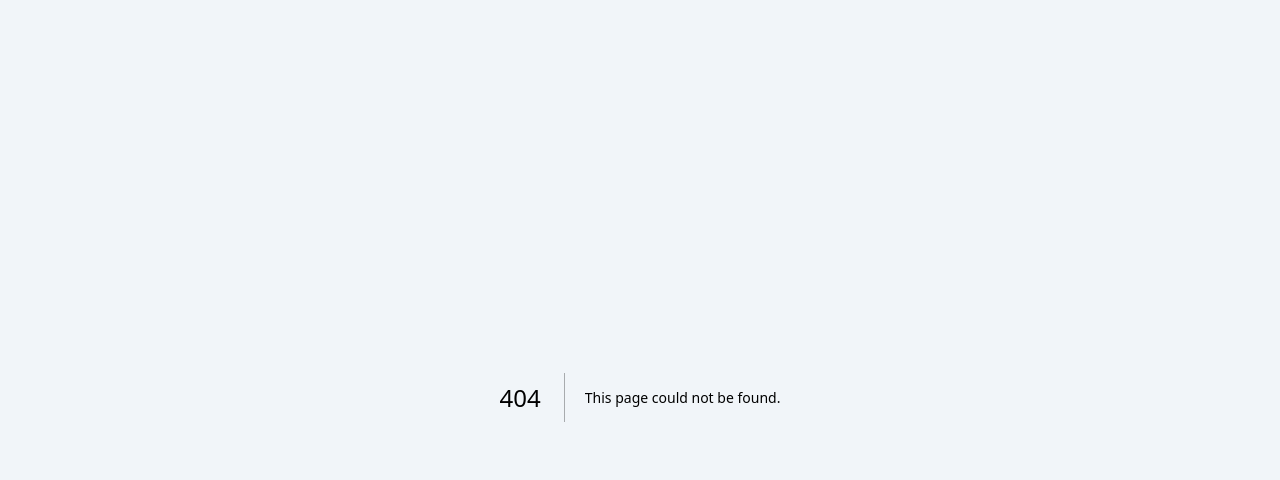
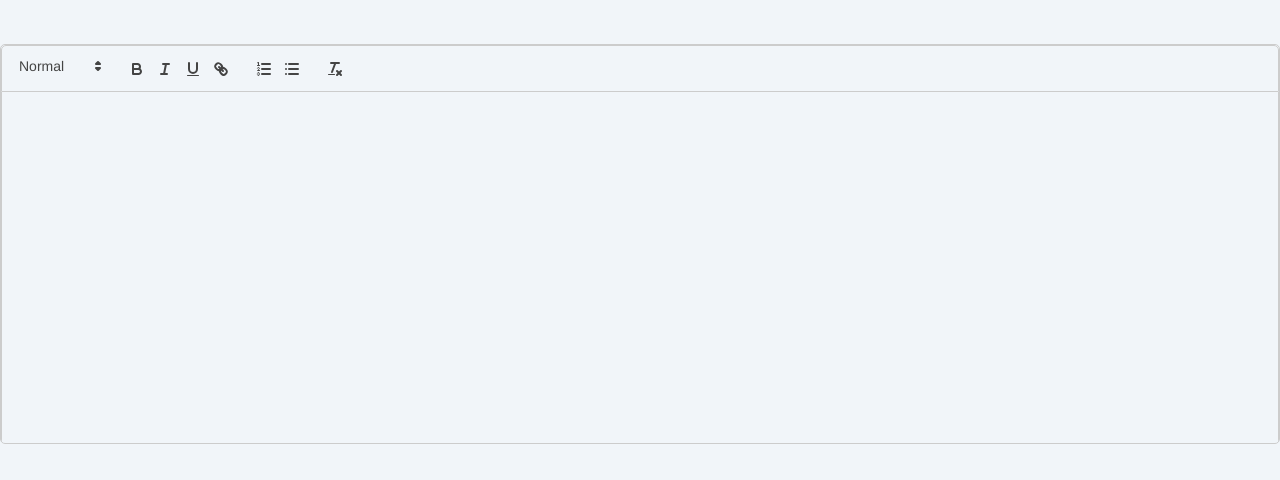
Before and after one commit to deribewsoftware/shadcn_Ui, a Next.js app: page /about in a window 1280 px wide. Before the commit this address had no page. Shown: the top 480 px of the page. Built offline with nearby package versions, Linux system fonts and the light colour scheme.

Commit message:
react quill added

```diff
--- /dev/null
+++ b/app/about/page.tsx
@@ -0,0 +1,8 @@
+import TextEditor from "@/components/editor/editor";
+
+
+const About = () => {
+  return (  <TextEditor/> );
+}
+
+export default About;
--- a/app/dashboard/create-course/page.tsx
+++ b/app/dashboard/create-course/page.tsx
@@ -7,6 +7,8 @@ import FileInput from "@/components/input/fileInput";
 import Input from "@/components/input/input";
 import Select from "@/components/input/select";
 import Textarea from "@/components/input/textarea";
+import {Editor} from  'primereact/editor'
+
 
 import { FieldValues, useForm ,SubmitHandler} from "react-hook-form";
 
@@ -48,7 +50,8 @@ const CreateCourse = () => {
           <Input register={register} errors={errors} label="Price" type="number" id="price" required/>
 
           <Textarea/>
-          <TextEditor/>
+          {/* <TextEditor/> */}
+          <Editor/>
 
           <div className="p-4 flex justify-center">
             <Button onClick={handleSubmit(onSubmit)} title="Submit"/>
--- /dev/null
+++ b/components/editor/editor.css
@@ -0,0 +1,24 @@
+/* TextEditor.css */
+
+.custom-editor {
+  width: 100%;
+  height: 400px;
+  border: 1px solid #ccc;
+  border-radius: 5px;
+  margin-top: 20px;
+}
+
+.ql-toolbar {
+
+  border-bottom: 1px solid #ddd;
+  border-top-left-radius: 5px;
+  border-top-right-radius: 5px;
+}
+
+.ql-header {
+ z-index: 10;
+  font-size: 18px; /* Customize the font size for headers */
+  font-weight: bold; /* Add bold to headers for emphasis */
+  margin-bottom: 5px;
+
+}
--- a/components/editor/editor.tsx
+++ b/components/editor/editor.tsx
@@ -1,27 +1,34 @@
 "use client"
 import { useState } from 'react';
-import ReactQuill from 'react-quill';
+import ReactQuill, { Quill } from 'react-quill';
 import 'react-quill/dist/quill.snow.css';
+import './editor.css'
 
 const TextEditor = () => {
 
   const [value, setValue] = useState('');
-  const modules = {
-    toolbar: [
-      [{ 'header': [1, 2,3,4,5,6, false] }],
-      ['bold', 'italic', 'underline', 'strike', 'blockquote'],
-      [{ 'list': 'ordered' }, { 'list': 'bullet' }],
-      ['link', 'image'],
-      ['clean'],
-    ],
-  };
+  const quill = new Quill('#editor', {
+
+    modules: {
+      toolbar: '#toolbar'
+
+  }});
 
   const formats = [
-    'header', 'bold', 'italic', 'underline', 'strike', 'blockquote',
+    'header', 'bold', 'italic', 'underline', 'strike', 'blockquote',"color",
     'list', 'bullet', 'link', 'image',
   ];
   console.log("value: ", value);
-  return (  <ReactQuill  modules={modules} formats={formats} theme="snow" value={value} onChange={setValue} />);
+  return ( <div >
+    <div id="toolbar">
+
+  <button className="ql-bold"></button>
+  <button className="ql-italic"></button>
+
+
+  <button id="custom-button"></button>
+</div>
+    <div id="editor" className='w-full'></div><ReactQuill  className='custom-editor' formats={formats} theme="snow" value={value} onChange={setValue} /></div> );
 }
 
 export default TextEditor;
--- a/package.json
+++ b/package.json
@@ -20,6 +20,7 @@
     "lucide-react": "^0.308.0",
     "next": "14.0.4",
     "next-themes": "^0.2.1",
+    "primereact": "^10.3.3",
     "react": "^18",
     "react-dom": "^18",
     "react-hook-form": "^7.49.3",
```
Also changed, not shown: 1 other file (tests, documents, lock files or other folders).
